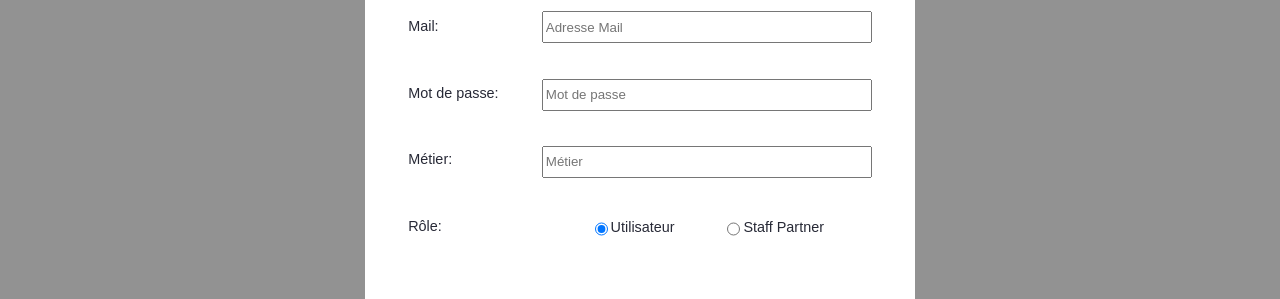
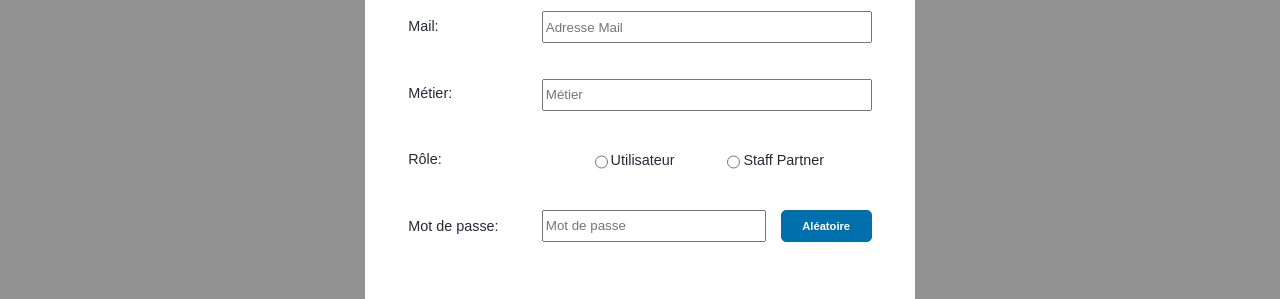
Before and after one commit to Nicodev17/projet_acim_capgemini, an Angular app: page /form-add-user in a window 1280 px wide. Shown: the part 318-617 px from the top of the page. Built offline with nearby package versions, Linux system fonts and the light colour scheme.

Commit message:
amélioration du form add user - ajout form group + mdp aleatoire

```diff
--- a/src/app/administration/form-add-user/form-add-user.component.html
+++ b/src/app/administration/form-add-user/form-add-user.component.html
@@ -3,64 +3,72 @@
         <div class="entete">
             <p>Ajout d'un utilisateur</p>
         </div>
-        <form>
+        <form action="post" [formGroup]="addUser" (ngSubmit)="onSubmit()">
             <div class="content">
-                <div class="leftPart" >
+                <div class="leftPart">
                     <div class="left">
-                        <label for="Nom"><p>Nom:</p></label>
+                        <label for="Nom">
+                            <p>Nom:</p>
+                        </label>
                     </div>
                     <div class="left">
-                        <label for="Prénom"><p>Prénom:</p></label>
+                        <label for="Prénom">
+                            <p>Prénom:</p>
+                        </label>
                     </div>
                     <div class="left">
-                        <label for="Mail"><p>Mail:</p></label>
+                        <label for="Mail">
+                            <p>Mail:</p>
+                        </label>
                     </div>
-                        <div class="left">
-                            <label for="Mot de passe"><p>Mot de passe:</p></label>
-                        </div>
                     <div class="left">
-                        <label for="Métier"><p>Métier:</p></label>
+                        <label for="Métier">
+                            <p>Métier:</p>
+                        </label>
                     </div>
                     <div class="left">
                         <p>Rôle:</p>
+                    </div>
+                    <div class="left">
+                        <label for="Mot de passe">
+                            <p>Mot de passe:</p>
+                        </label>
                     </div>
                 </div>
 
                 <div class=rightPart>
                     <div class="left">
-                        <input class="largeurTextbox" type='textbox' placeholder='Nom' id="Nom">
+                        <input class="largeurTextbox" type='text' placeholder='Nom' id="Nom" formControlName="lastname" required>
                     </div>
                     <div class="left">
-                        <input class="largeurTextbox" type='textbox' placeholder='Prénom' id="Prénom">
+                        <input class="largeurTextbox" type='text' placeholder='Prénom' id="Prénom" formControlName="firstname" required>
                     </div>
                     <div class="left">
-                        <input class="largeurTextbox" type='textbox' placeholder='Adresse Mail' id="Mail">
+                        <input class="largeurTextbox" type='email' placeholder='Adresse Mail' id="Mail" formControlName="mail" required>
                     </div>
-                    <div>
-                        <div class="left">
-                            <input class="largeurTextbox" type='password' placeholder='Mot de passe' id='Mot de passe'>
+                    <div class="left">
+                        <input class="largeurTextbox" type='text' placeholder='Métier' id='Métier' formControlName="job" required>
+                    </div>
+                    <div class="radioPart">
+                        <div class="radioPartLeft">
+                            <input type="radio" id="User" name="userRole" value="User" checked formControlName="userRole">
+                            <label for="User">Utilisateur</label>
+                        </div>
+                        <div class="radioPartRight">
+                            <input type="radio" id="Admin" name="userRole" value="Admin" formControlName="userRole">
+                            <label for="Admin">Staff Partner</label>
                         </div>
                     </div>
                     <div class="left">
-                        <input class="largeurTextbox" type='textbox' placeholder='Métier' id='Métier'>
-                    </div>
-                    <div class="radioPart">
-                        <div class="radioPartLeft">
-                            <input type="radio" id="User"
-                            name="droit" value="User" checked>
-                            <label for="User">Utilisateur</label>
-                        </div>
-                        <div class="radioPartRight">
-                            <input type="radio" id="Admin"
-                            name="droit" value="Admin">
-                            <label for="Admin">Staff Partner</label>
-                        </div>
+                        <input class="largeurTextbox" type='text' placeholder='Mot de passe' id='Mot de passe' formControlName="password" [value]="randomPassword" required>
+                        <input class="button-password" type="button" (click)="generatePassword()" value="Aléatoire">
                     </div>
                 </div>
             </div>
+            <p class="info-add" [style.display]="display">Utilisateur ajouté &#10004;</p>
             <div class="buttonsPosition">
-                <input class="undoBtn"type='button' value='Annuler' (click)="undoBtnOnClick()">
-                <input class="addBtn" type='button' value='Ajouter'>
+                <input class="undoBtn" type='reset' value='Annuler' (click)="undoBtnOnClick()">
+                <input class="addBtn" type='submit' value='Ajouter'>
             </div>
         </form>
     </div>
--- a/src/app/administration/form-add-user/form-add-user.component.scss
+++ b/src/app/administration/form-add-user/form-add-user.component.scss
@@ -8,8 +8,9 @@ p{
     font-family: $main-font;
 }
 
-form{
+form {
     text-align: center;
+    position: relative;
 }
 
 input{
@@ -54,12 +55,11 @@ form > div{
 
 .content {
     display: flex;
-    //border: 2px solid purple;
     width: 550px;
     height: 400px;
     flex-direction: row;
     align-items: flex-start;
-    justify-content:space-evenly;
+    justify-content: space-evenly;
 }
 
 .leftPart{
@@ -71,10 +71,26 @@ form > div{
     flex-direction: column;
 }
 
-.left{
+.left {
     display: flex;
     justify-content: left;
     //border: solid 2px green;
+}
+
+.rightPart .left:nth-child(4) {
+    align-items: center;
+}
+
+.button-password {
+    @include button-primary-action;
+    font-size: 0.7em;
+    font-weight: bold;
+    margin: 0 0 0 15px;
+    padding: 8px;
+}
+
+.button-password:hover {
+    @include button-primary-action-hover;
 }
 
 .rightPart {
@@ -115,6 +131,16 @@ form > div{
     align-items: center;
 }
 
+.info-add {
+    width: 100%;
+    position: absolute;
+    display: none;
+    font-size: 0.9em;
+    font-weight: bold;
+    color: rgb(123, 206, 123);
+    margin: -10px 0 0 0;
+}
+
 .buttonsPosition{
     display: flex;
     justify-content: center;
--- a/src/app/administration/form-add-user/form-add-user.component.ts
+++ b/src/app/administration/form-add-user/form-add-user.component.ts
@@ -1,21 +1,68 @@
 import { Component, OnInit } from '@angular/core';
 import { Router } from '@angular/router';
+import { FormControl, FormGroup, Validators } from '@angular/forms';
 
 @Component({
   selector: 'app-form-add-user',
   templateUrl: './form-add-user.component.html',
   styleUrls: ['./form-add-user.component.scss']
 })
+
 export class FormAddUserComponent implements OnInit {
 
-  constructor(private router: Router) {
+  randomPassword: String = '';
+  display: String = 'none';
 
+  addUser = new FormGroup({
+    lastname: new FormControl('', Validators.required),
+    firstname: new FormControl('', Validators.required),
+    mail: new FormControl('', Validators.required),
+    password: new FormControl('', Validators.required),
+    job: new FormControl('', Validators.required),
+    userRole: new FormControl('', Validators.required),
+    adminRole: new FormControl('', Validators.required)
+  });
+
+  constructor(private router: Router) { }
+
+  ngOnInit(): void { }
+
+  onSubmit() {
+    let lastname = this.addUser.value.lastname;
+    let firstname = this.addUser.value.firstname;
+    let mail = this.addUser.value.mail;
+    let password = this.addUser.value.password;
+    let job = this.addUser.value.job;
+    let userRole = this.addUser.value.userRole;
+
+    //Verif des entrées (test only)
+    console.log(lastname, firstname, mail, password, job, userRole);
+
+    // envoi de la requete de création du user au server ici
+    // ---
+
+    // Affichage du message d'ajout
+    this.display = 'block';
+    this.addUser.reset();
+
+    setTimeout(() => {
+      this.display = 'none';
+    }, 1500)
   }
 
-  ngOnInit(): void {
+  undoBtnOnClick() {
+    this.router.navigateByUrl('/home');
   }
 
-  undoBtnOnClick(){
-    this.router.navigateByUrl('/home');
+  generateRandomString() {
+      const characters ='ABCDEFGHIJKLMNOPQRSTUVWXYZabcdefghijklmnopqrstuvwxyz0123456789';
+      let result = Math.random().toString(36).slice(-8);
+      return result;
+  }
+
+  generatePassword() {
+    const randomString = this.generateRandomString();
+    this.randomPassword = randomString;
+    this.addUser.value.password = randomString;
   }
 }
--- a/src/app/login-page/login-page.component.ts
+++ b/src/app/login-page/login-page.component.ts
@@ -7,6 +7,7 @@ import { GlobalService } from '../shared/services/global.service';
   templateUrl: './login-page.component.html',
   styleUrls: ['./login-page.component.scss']
 })
+
 export class LoginPageComponent implements OnInit {
 
   authRole = new FormGroup({
```
Also changed, not shown: 1 other file (tests, documents, lock files or other folders).
